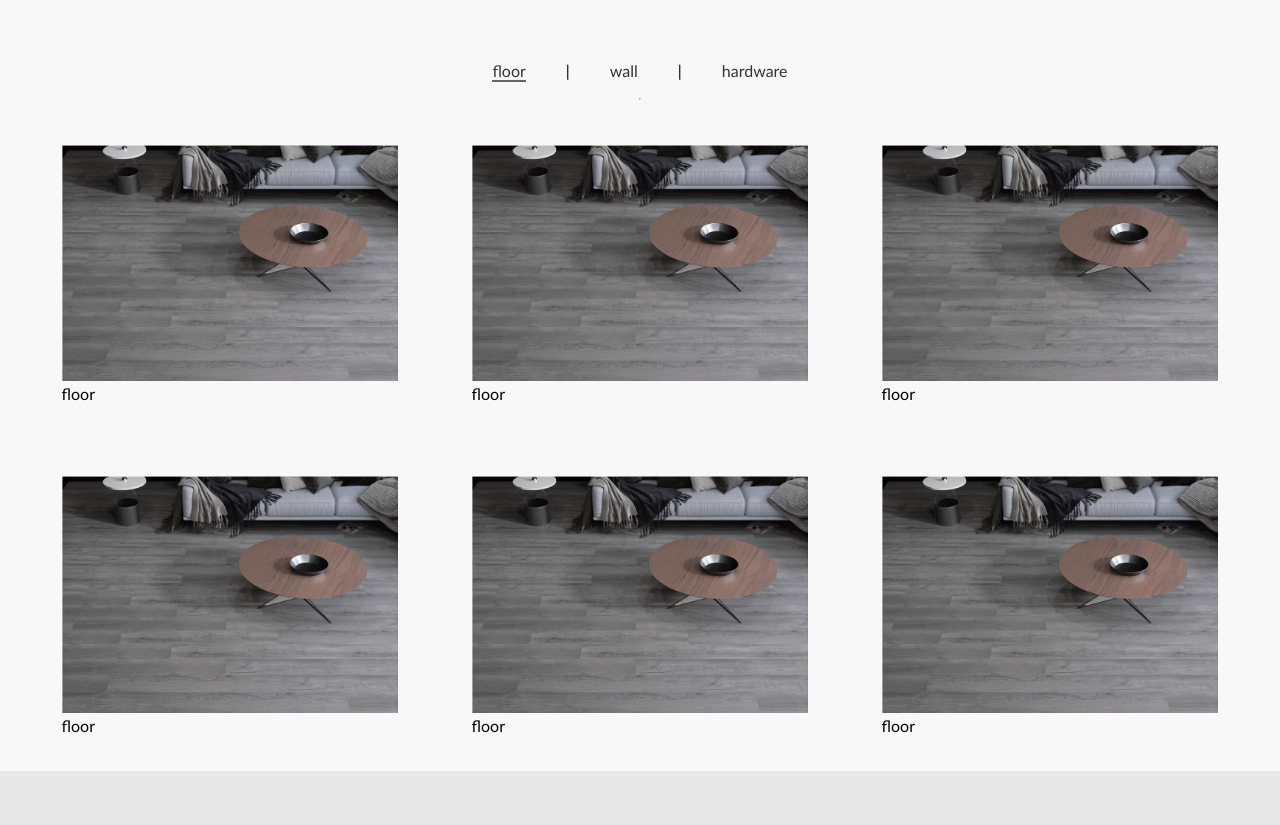
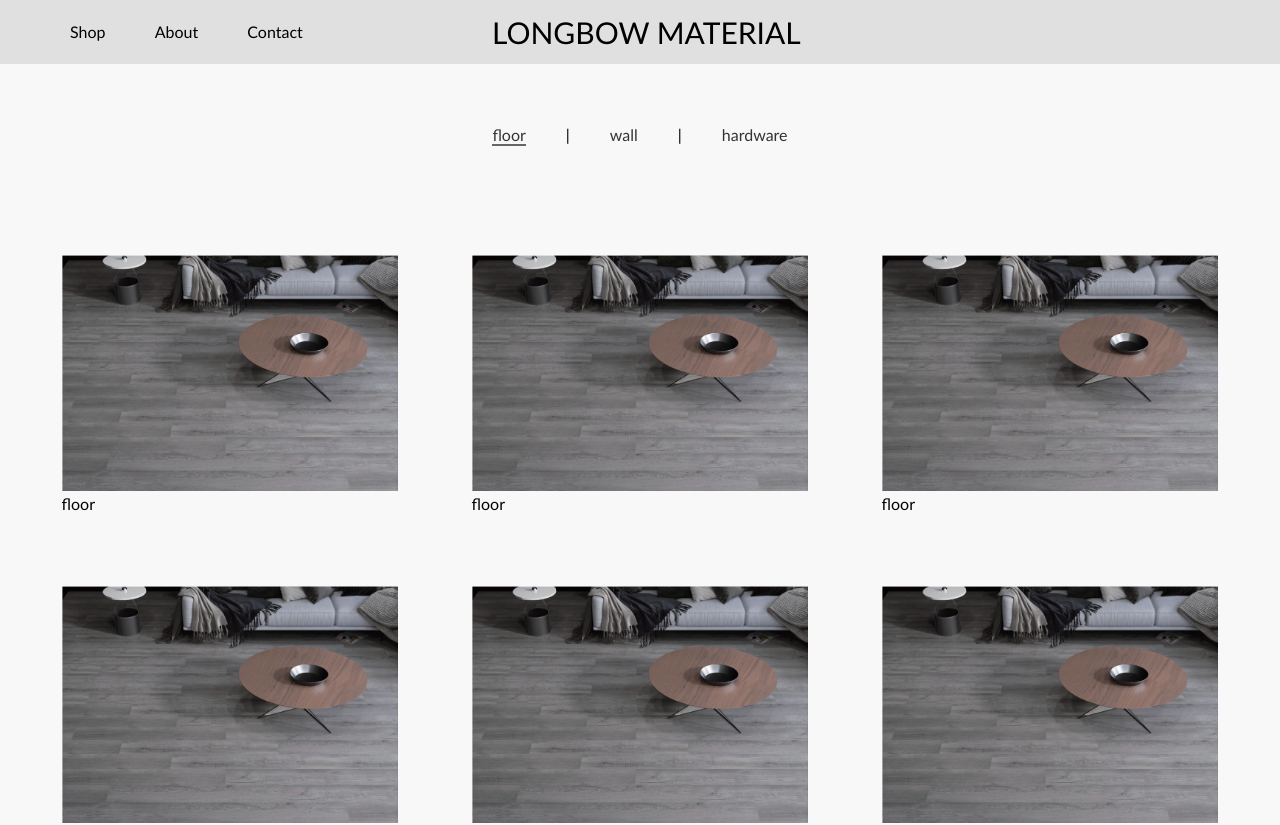
Before and after one commit to yizhou-Wu/LongBow, a React (Vite) app: page /shop in a window 1280 px wide. Shown: the top 825 px of the page. Built offline with nearby package versions, Linux system fonts and the light colour scheme.

Commit message:
some small updates

```diff
--- a/src/NaviBar.tsx
+++ b/src/NaviBar.tsx
@@ -1,8 +1,11 @@
-// import React from 'react';
 import { useEffect, useState } from "react";
 import { RxDropdownMenu } from "react-icons/rx";
 
-const NaviBar = () => {
+interface Props {
+  isInHomePage?: boolean;
+}
+
+const NaviBar = (props: Props) => {
   const [isDropdownOpen, setIsDropdownOpen] = useState(false);
   const [isSmallScreen, setIsSmallScreen] = useState(false);
   const [isScrolled, setIsScrolled] = useState(false);
@@ -15,7 +18,6 @@ const NaviBar = () => {
     checkScreenSize();
     window.addEventListener("resize", checkScreenSize);
 
-    // Cleanup event listener on component unmount
     return () => window.removeEventListener("resize", checkScreenSize);
   }, []);
 
@@ -24,7 +26,6 @@ const NaviBar = () => {
       const scrollTop = window.pageYOffset;
       setIsScrolled(scrollTop > 0); // Set isScrolled to true if scrollTop is greater than 0
     };
-
     // Add scroll event listener when component mounts
     window.addEventListener("scroll", handleScroll);
 
@@ -32,7 +33,7 @@ const NaviBar = () => {
     return () => {
       window.removeEventListener("scroll", handleScroll);
     };
-  }, []); // Empty dependency array to run effect only once on mount
+  }, []);
 
   const toggleDropdown = () => {
     console.log("toggleDropdown");
@@ -42,8 +43,12 @@ const NaviBar = () => {
     setIsDropdownOpen(false);
   };
   return (
-    <div>
-      <nav className={`navbar ${isScrolled ? "scrolled" : ""}`}>
+    <>
+      <nav
+        className={`navbar ${isScrolled ? "scrolled" : ""} ${
+          props.isInHomePage ? "" : "notHome"
+        }`}
+      >
         {isSmallScreen ? (
           <div className="dropdown">
             <button className="dropbtn" onClick={toggleDropdown}>
@@ -91,21 +96,25 @@ const NaviBar = () => {
           display: grid;
           grid-template-columns: repeat(12, 1fr);
           align-items: center;
-          padding: 0.8rem 1.6rem;
+          padding: 0.4rem;
           color: white;
           z-index: 99;
           position: fixed;
           width: 100%;
+          height: 3.2rem;
         }
 
-        .navbar.scrolled {
+        .navbar.scrolled,
+        .navbar.notHome {
           background-color: #e0e0e0;
           color: black;
         }
-        .navbar.scrolled li a {
+        .navbar.scrolled li a,
+        .navbar.notHome li a {
           color: black;
         }
-        .navbar.scrolled .centered-div a {
+        .navbar.scrolled .centered-div a,
+        .navbar.notHome .centered-div a {
           color: black;
         }
 
@@ -186,7 +195,7 @@ const NaviBar = () => {
           display: block;
         }
       `}</style>
-    </div>
+    </>
   );
 };
 export default NaviBar;
--- a/src/ShopPage.tsx
+++ b/src/ShopPage.tsx
@@ -2,6 +2,7 @@ import Footer from "./Footer";
 import { Fragment } from "react";
 import CategoryProductDisplay from "./CategoryProductDisplay";
 import { useState } from "react";
+import NaviBar from "./NaviBar";
 
 const categories = ["floor", "wall", "hardware"];
 const ShopePage = () => {
@@ -12,7 +13,8 @@ const ShopePage = () => {
 
   return (
     <>
-      <div>
+      <NaviBar isInHomePage={false} />
+      <div className="shop-container">
         <div className="shop-catagory-container">
           <ul className="list">
             {categories.map((category, categoryIndex) => (
@@ -30,17 +32,16 @@ const ShopePage = () => {
             ))}
           </ul>
         </div>
-        <div className="shop-page-container">
-          <hr />
-          <CategoryProductDisplay category={currentCategory} />
-        </div>
+        <CategoryProductDisplay category={currentCategory} />
+      </div>
+      <Footer />
 
-        <Footer />
-      </div>
       <style jsx>{`
-        .shop-page-container {
+        .shop-container {
+          gap: 4rem;
           display: flex;
-          flex-flow: column nowrap;
+          flex-direction: column;
+          margin-top: 3.6rem;
         }
 
         .shop-catagory-container {
@@ -48,7 +49,7 @@ const ShopePage = () => {
           justify-content: space-between; /* Adjust as needed */
           align-items: center; /* Align items vertically in the container */
           justify-content: center; /* Center items horizontally */
-          padding-top: 3.2rem;
+          margin-top: 3.6rem;
         }
         .shop-catagory-container li a {
           text-decoration: none; /* Remove default underline */
```
